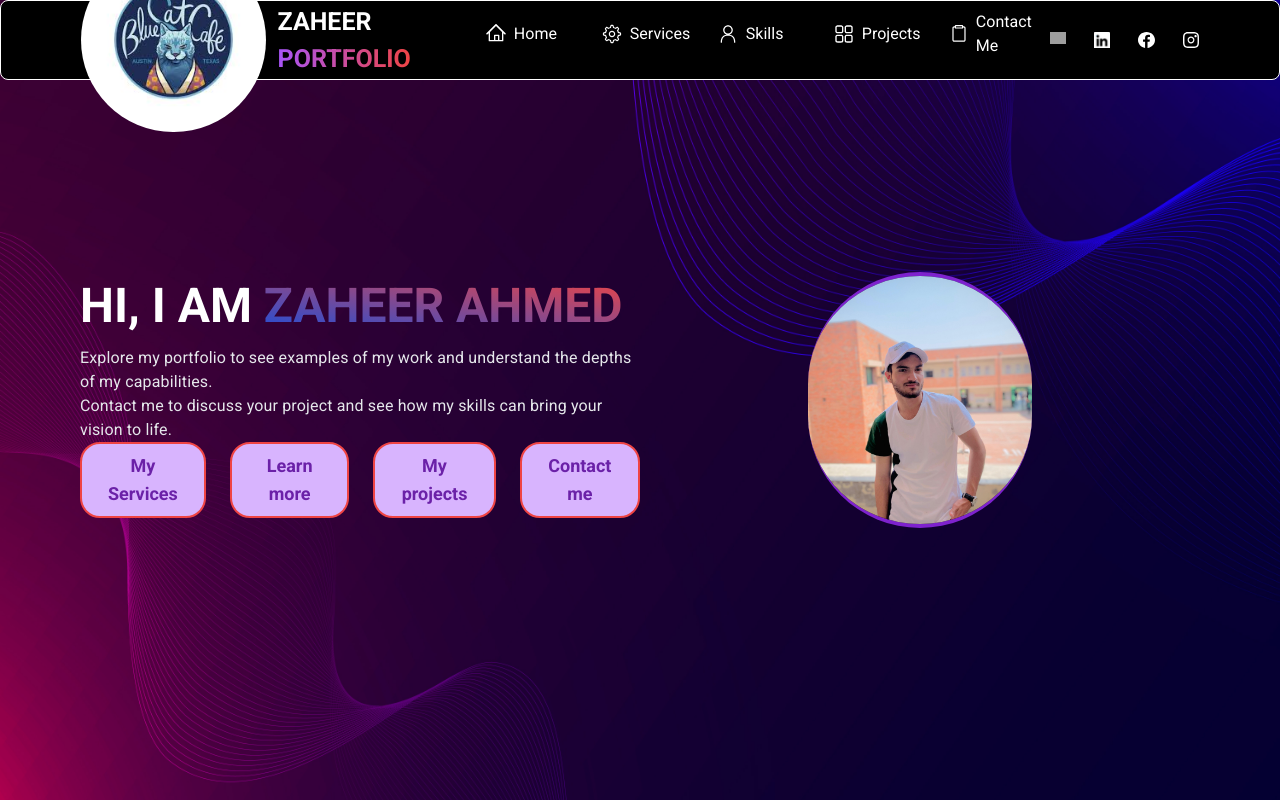
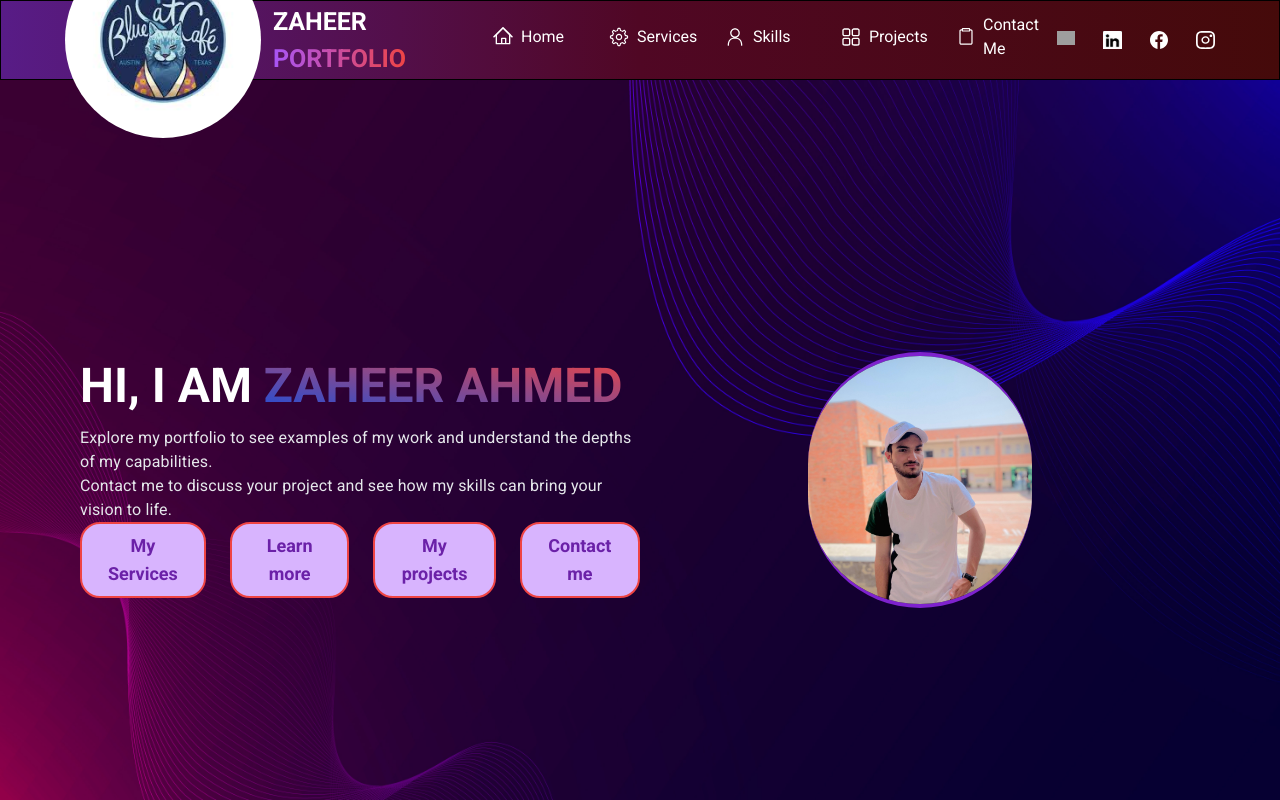
Before and after one commit to NxtGen-Dev-ZAH/Portfolio, a Next.js app: page / in a window 1280 px wide. Built offline with nearby package versions, Linux system fonts and the light colour scheme; grey boxes are pictures that could not be loaded.

Commit message:
fixed scrolling

```diff
--- a/app/page.tsx
+++ b/app/page.tsx
@@ -10,12 +10,9 @@ import Image from "next/image";
 
 export default function Main() {
   return (
-    <main className="w-screen h-screen relative overflow-y-auto">
-      <div>
-        <Navbar />
-      </div>
+    <main className="w-screen h-screen relative overflow-y-auto bg-gradient-to-r from-purple-900 via-pink-950 to-red-950">
+      <Navbar />
       <div id="home">
-        {" "}
         <Home />
       </div>
       <div id="services">
--- a/components/Contact.tsx
+++ b/components/Contact.tsx
@@ -5,7 +5,7 @@ const Contact = () => {
   return (
     <div
       style={{ backgroundImage: "url(gradientpurple.jpg)" }}
-      className="w-screen h-screen bg-cover bg-center flex items-center justify-center pt-4 "
+      className="w-full h-screen bg-cover bg-center flex items-center justify-center pt-4 "
     >
       <div
         style={{ backgroundImage: "url(atombg-comp.png" }}
--- a/components/Navbar.tsx
+++ b/components/Navbar.tsx
@@ -6,33 +6,38 @@ import Navigation from "./Navigation";
 import Link from "next/link";
 import { FaBars, FaTimes } from "react-icons/fa";
 
-const Navbar = () => {
-  const [isOpen, setIsOpen] = useState(false);
-  const [isMobile, setIsMobile] = useState(false);
+const Navbar: React.FC = () => {
+  const [scrolled, setScrolled] = useState(false);
+  const [mobileMenuOpen, setMobileMenuOpen] = useState(false);
 
   useEffect(() => {
-    const handleResize = () => {
-      setIsMobile(window.innerWidth <= 768);
-    };
-    window.addEventListener("resize", handleResize);
-    handleResize();
-    return () => window.removeEventListener("resize", handleResize);
-  }, []);
-
-  const toggleMenu = () => {
-    setIsOpen(!isOpen);
+    const handleScroll = () => {
+      const isScrolled = window.scrollY > 50;
+      if (isScrolled !== scrolled) {
+        setScrolled(isScrolled);
+      }
     };
 
-  const closeMenu = () => {
-    setIsOpen(false);
+    window.addEventListener("scroll", handleScroll);
+    return () => {
+      window.removeEventListener("scroll", handleScroll);
     };
+  }, [scrolled]);
 
   return (
-    <div
-      className="fixed top-0 z-[30] w-full h-[60px] md:h-[80px] flex justify-between items-center px-4 md:px-20
-      border bg-black border-white rounded-lg"
-      style={{ zIndex: 20 }}
-    > <a href="#home">
+    <nav
+      className={` h-[60px] md:h-[80px]   sticky top-0 left-0 right-0 z-50
+      w-full flex justify-center items-center
+      px-4 sm:px-8 lg:px-16
+      border-black border
+      transition-all duration-300 ease-in-out   ${
+        scrolled
+          ? "bg-opacity-100 bg-gray-950"
+          : "bg-opacity-100 bg-transparent"
+      }
+    `}
+    >
+      <a href="#home">
         <div className="flex flex-row gap-2 md:gap-3 items-center">
           <div className="relative">
             <Image
@@ -52,8 +57,9 @@ const Navbar = () => {
         </div>
       </a>
       <div className="hidden md:flex flex-grow justify-center">
-        <Navigation onLinkClick={closeMenu} />
+        <Navigation />
       </div>
+
       <div className="hidden md:flex flex-row gap-3 md:gap-7">
         {Socials.map((social) => (
           <Link key={social.name} href={social.link} target="_blank">
@@ -67,15 +73,50 @@ const Navbar = () => {
           </Link>
         ))}
       </div>
-      <div className="md:hidden">
-        <button onClick={toggleMenu} className="text-white">
-          {isOpen ? <FaTimes size={24} /> : <FaBars size={24} />}
+
+      <div className="absolute right-4 sm:right-8 lg:right-16 md:hidden">
+        <button
+          onClick={() => setMobileMenuOpen(!mobileMenuOpen)}
+          className="text-white focus:outline-none"
+        >
+          {mobileMenuOpen ? (
+            <svg
+              className="w-6 h-6"
+              fill="none"
+              stroke="currentColor"
+              viewBox="0 0 24 24"
+              xmlns="http://www.w3.org/2000/svg"
+            >
+              <path
+                strokeLinecap="round"
+                strokeLinejoin="round"
+                strokeWidth={2}
+                d="M6 18L18 6M6 6l12 12"
+              />
+            </svg>
+          ) : (
+            <svg
+              className="w-6 h-6"
+              fill="none"
+              stroke="currentColor"
+              viewBox="0 0 24 24"
+              xmlns="http://www.w3.org/2000/svg"
+            >
+              <path
+                strokeLinecap="round"
+                strokeLinejoin="round"
+                strokeWidth={2}
+                d="M4 6h16M4 12h16M4 18h16"
+              />
+            </svg>
+          )}
         </button>
       </div>
-      {isOpen && isMobile && (
-        <div className="absolute top-[60px] left-0 w-full bg-black flex flex-col items-center transition-all duration-300 ease-in-out">
-          <Navigation onLinkClick={closeMenu} />
-          <div className="flex justify-center gap-4 mt-4 mb-4">
+
+      {/* Mobile menu */}
+      {mobileMenuOpen && (
+        <div className="absolute top-[60px] left-0 right-0 bg-gray-800 md:hidden">
+          <Navigation />
           {Socials.map((social) => (
             <Link key={social.name} href={social.link} target="_blank">
               <Image
@@ -88,9 +129,8 @@ const Navbar = () => {
             </Link>
           ))}
         </div>
-        </div>
       )}
-    </div>
+    </nav>
   );
 };
 
--- a/components/Navigation.tsx
+++ b/components/Navigation.tsx
@@ -1,52 +1,97 @@
-import { NavLinks } from "@/constants";
-import { usePathname } from "next/navigation";
 import React, { useEffect, useState } from "react";
-import Link from "next/link";
+import {
+  RxHome,
+  RxPerson,
+  RxDashboard,
+  RxClipboard,
+  RxColorWheel,
+  RxGear,
+} from "react-icons/rx";
 
-type NavigationProps = {
-  onLinkClick: (event: React.MouseEvent<HTMLAnchorElement>) => void;
-};
+const NavLinks = [
+  {
+    name: "Home",
+    icon: RxHome,
+    link: "#home", // Add section ID prefixed with #
+  },
+  {
+    name: "Services",
+    icon: RxGear,
+    link: "#services", // Add section ID prefixed with #
+  },
+  {
+    name: "Skills",
+    icon: RxPerson,
+    link: "#skills", // Add section ID prefixed with #
+  },
+  {
+    name: "Projects",
+    icon: RxDashboard,
+    link: "#projects", // Add section ID prefixed with #
+  },
+  {
+    name: "Contact Me",
+    icon: RxClipboard,
+    link: "#contact", // Add section ID prefixed with #
+  },
+];
 
-const Navigation: React.FC<NavigationProps> = ({ onLinkClick }) => {
-  const [isRouting, setisRouting] = useState<boolean>(false);
-  const path = usePathname();
-  const [activelink, setActiveLink] = useState<string>("/home");
+const Navigation: React.FC = () => {
+  const [activelink, setActiveLink] = useState<string>("");
 
   useEffect(() => {
-    if (path) {
-      setActiveLink(path);
-    }
-  }, [path]);
+    const handleScroll = () => {
+      let currentLink = "";
+      NavLinks.forEach((nav) => {
+        const section = document.querySelector(nav.link);
+        if (
+          section &&
+          section.getBoundingClientRect().top <= 60 &&
+          section.getBoundingClientRect().bottom > 300
+        ) {
+          currentLink = nav.link;
+        }
+      });
+      setActiveLink(currentLink);
+    };
 
-  useEffect(() => {
-    if (activelink !== path) {
-      setisRouting(true);
-      const timeout = setTimeout(() => {
-        setisRouting(false);
-      }, 1200);
-      return () => clearTimeout(timeout);
-    }
-  }, [activelink, path]);
+    window.addEventListener("scroll", handleScroll);
+    return () => {
+      window.removeEventListener("scroll", handleScroll);
+    };
+  }, []);
+
   const handleClick = (link: string) => {
     setActiveLink(link);
+    const section = document.querySelector(link);
+    if (section) {
+      section.scrollIntoView({ behavior: "smooth" });
+    }
   };
   return (
     <div className="flex flex-col md:flex-row justify-center md:justify-between items-center w-full md:w-auto py-2 md:py-0">
       {NavLinks.map((nav) => (
-        <Link
+        <a
           key={nav.name}
           href={nav.link}
-          onClick={()=>handleClick(nav.link)} // Close dropdown on link click
-          className={`mb-2 md:mb-0 md:ml-4 flex items-center justify-center md:justify-start min-w-[120px] md:min-w-[100px] text-center md:text-left pt-2 md:pt-0 pb-2  border-b-4
+          onClick={() => handleClick(nav.link)} // Close dropdown on link click
+          className={`mb-2 md:mb-0 md:ml-4 flex items-center justify-center md:justify-start min-w-[120px] md:min-w-[100px] text-center md:text-left pt-2 md:pt-0 pb-1 border-b-2
             ${
-            activelink === nav.link ? "text-purple-800 border-purple-700 " : "text-white border-transparent hover:border-purple-700"
-          }`}
+              activelink === nav.link
+                ? "text-purple-800 border-purple-700 "
+                : "text-white border-transparent hover:border-purple-700 hover:text-purple-800"
+            }`}
         >
           <nav.icon className="w-[20px] h-[20px] mr-2" />
-          <span className={` ${
-            activelink === nav.link ? "text-base md:text-lg font-bold" : "text-sm md:text-base"
-          }`}>{nav.name}</span>
-        </Link>
+          {/* <span
+            className={` ${
+              activelink === nav.link
+                ? "text-base md:text-lg font-bold"
+                : "text-sm md:text-base"
+            }`}
+          > */}
+          {nav.name}
+        </a>
       ))}
     </div>
   );
--- a/components/project.tsx
+++ b/components/project.tsx
@@ -8,7 +8,7 @@ const Project = () => {
   return (
     <div
       style={{ backgroundImage: "url(/BG-2.jpg)" }}
-      className="w-screen min-h-screen flex items-center justify-center bg-center bg-cover"
+      className="w-full min-h-screen flex items-center justify-center bg-center bg-cover"
     >
       <div className="relative grid grid-cols-2  md:grid-cols-3 md:gap-5  md:max-w-[95%] md:max-h-[80%] md:pt-10">
         {Projects.map((project, index) => (
--- a/components/skill.tsx
+++ b/components/skill.tsx
@@ -12,7 +12,7 @@ const Skill = () => {
   const ref = useRef(null);
   const isInView = useInView(ref);
   return (
-    <div className="bg-gradient-to-t from-purple-900 via-blue-950 to-slate-900 min-h-screen w-screen flex items-center justify-center p-5 md:p-0">
+    <div className="bg-gradient-to-t from-purple-900 via-blue-950 to-slate-900 min-h-screen w-full flex items-center justify-center p-5 md:p-0">
       <div className="flex flex-col gap-8 md:gap-14 max-w-full md:max-w-[80%] text-center items-center">
         <div className="flex flex-col items-center gap-2">
           <motion.h1
--- a/constants/index.ts
+++ b/constants/index.ts
@@ -1,4 +1,3 @@
-import { RxHome, RxPerson, RxDashboard, RxClipboard, RxColorWheel, RxGear } from "react-icons/rx";
 
 export const SkillData = [
   {
@@ -167,30 +166,3 @@ export const Projects = [
     src: "/PROBLEM_SOLVER.png",
   },
 ];
-export const NavLinks = [
-  {
-    name: "Home",
-    icon: RxHome,
-    link: "#home", // Add section ID prefixed with #
-  },
-  {
-    name: "Services",
-    icon: RxGear,
-    link: "#services", // Add section ID prefixed with #
-  },
-  {
-    name: "Skills",
-    icon: RxPerson,
-    link: "#skills", // Add section ID prefixed with #
-  },
-  {
-    name: "Projects",
-    icon: RxDashboard,
-    link: "#projects", // Add section ID prefixed with #
-  },
-  {
-    name: "Contact Me",
-    icon: RxClipboard,
-    link: "#contact", // Add section ID prefixed with #
-  },
-];
```
Lines whose indentation alone changed are shown as unchanged.
